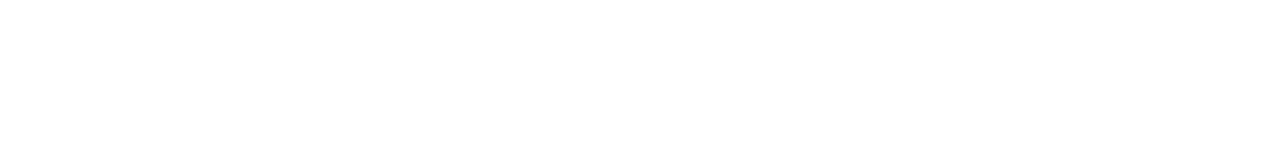
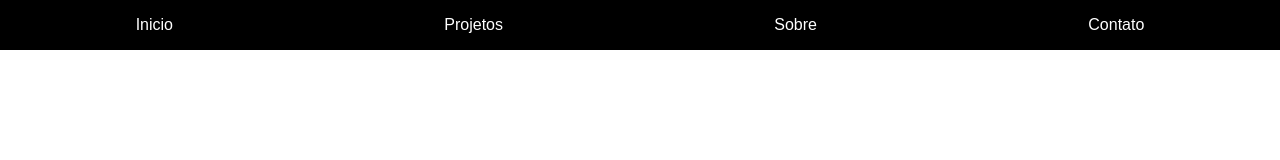
Before and after one commit to JustinoLucas/portfolio-user, a plain HTML site: page index.html in a window 1280 px wide. Drawn offline with Linux system fonts and the light colour scheme.

Commit message:
Segundo commit

```diff
--- a/index.html
+++ b/index.html
@@ -4,8 +4,16 @@
     <meta charset="UTF-8">
     <meta name="viewport" content="width=device-width, initial-scale=1.0">
     <title>Lucas Justino Turatto - Portfolio</title>
+    <link rel="stylesheet" href="style.css">
 </head>
 <body>
-
+    <header>
+        <div class="header-bar">
+            <a href="#" class="link-nav">Inicio</a>
+            <a href="#" class="link-nav">Projetos</a>
+            <a href="#" class="link-nav">Sobre</a>
+            <a href="#" class="link-nav">Contato</a>
+        </div>
+    </header>
 </body>
 </html>
--- /dev/null
+++ b/style.css
@@ -0,0 +1,39 @@
+/* Geral */
+
+* {
+    padding: 0;
+    margin: 0;
+}
+
+
+/* fonts */
+@import url('https://fonts.googleapis.com/css2?family=Montserrat:ital,wght@0,100..900;1,100..900&display=swap');
+
+
+/* Header */
+.header-bar {
+    display: flex;
+    background-color: black;
+    width: 100%;
+    height: 50px;
+    justify-content: space-around;
+    align-items: center;
+}
+
+
+/*  Header
+    Links   */
+
+.link-nav {
+    color: rgb(255, 255, 255);
+    text-decoration: none;
+    font-family: "Montserrat", sans-serif;
+    font-optical-sizing: auto;
+    font-weight: 500;
+    font-style: normal;
+    transition: 0.3s;
+}
+
+.link-nav:hover {
+    color: rgb(192, 0, 0);
+}
```
Also changed, not shown: design.css (deleted), 1 other file.
